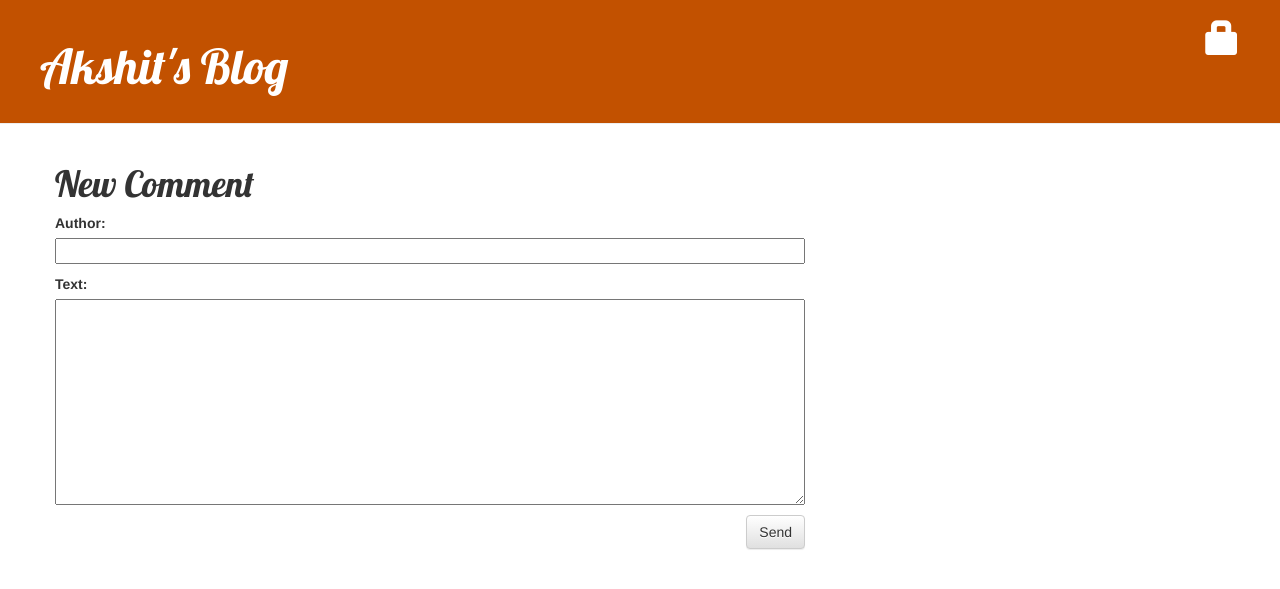
After one commit to akshit-adeshra/my-first-blog, a Django app: page /post/1/comment/ in a window 1280 px wide. The commit adds this page. Shown: the top 589 px of the page. Run offline with Django 3.2, Linux system fonts and the light colour scheme; data comes from the database, SQL or seed files in the repository; both versions use the stored data as it was after the commit; some libraries are stand-ins or nearby versions.

Commit message:
Comment Model added.

```diff
--- a/demo/admin.py
+++ b/demo/admin.py
@@ -1,4 +1,5 @@
 from django.contrib import admin
-from .models import Post
+from .models import Post, Comment
 # Register your models here.
 admin.site.register(Post)
+admin.site.register(Comment)
--- a/demo/forms.py
+++ b/demo/forms.py
@@ -1,6 +1,12 @@
 from django import forms
+from .models import Post, Comment
 
-class StudentForm(forms.Form):
-    first_name = forms.CharField(max_length=20)
-    last_name = forms.CharField(max_length=20)
-    email_id = forms.EmailField()
+class PostForm(forms.ModelForm):
+    class Meta:
+        model = Post
+        fields = ('title','text','reference')
+
+class CommentForm(forms.ModelForm):
+    class Meta:
+        model = Comment
+        fields = ('author','text')
--- a/demo/models.py
+++ b/demo/models.py
@@ -3,11 +3,12 @@ from django.utils import timezone
 from django.conf import settings
 # Create your models here.
 class Post(models.Model):
-    author = models.ForeignKey(settings.AUTH_USER_MODEL, on_delete=models.CASCADE)
-    title = models.CharField(max_length = 200)
-    text = models.TextField()
-    created_date = models.DateTimeField(default = timezone.now)
+    author = models.ForeignKey(settings.AUTH_USER_MODEL, on_delete=models.CASCADE, help_text='Select the Author')
+    title = models.CharField(max_length = 200, help_text = 'Enter title')
+    text = models.TextField(help_text = 'Enter text')
+    created_date = models.DateTimeField(default = timezone.now,)
     published_date = models.DateTimeField(null = True, blank = True)
+    reference = models.URLField(help_text='Enter the reference to your Blog Post', blank=True)
 
     def publish(self):
         self.published_date = timezone.now()
@@ -15,3 +16,20 @@ class Post(models.Model):
 
     def __str__(self):
         return self.title
+
+class Comment(models.Model):
+    post = models.ForeignKey('demo.Post', on_delete=models.CASCADE, related_name='comments')
+    author = models.CharField(max_length=200)
+    text = models.TextField()
+    created_date = models.DateTimeField(default = timezone.now)
+    approved_comment = models.BooleanField(default=False)
+
+    def approve(self):
+        self.approved_comment = True
+        self.save()
+
+    def __str__(self):
+        return self.text
+
+    def approved_comments(self):
+        return self.comments.filter(approved_comment=True)
--- a/demo/static/css/demo.css
+++ b/demo/static/css/demo.css
@@ -44,3 +44,7 @@ h1, h2, h3, h4 {
 .post h2 a, .post h2 a:visited {
     color: #000000;
 }
+
+.comment {
+    margin: 20px 0px 20px 20px;
+}
--- /dev/null
+++ b/demo/templates/demo/add_comment_to_post.html
@@ -0,0 +1,10 @@
+{% extends 'demo/base.html' %}
+
+{% block content %}
+    <h1>New Comment</h1>
+    <form method="POST" class="post-form">
+        {% csrf_token %}
+        {{ form.as_p }}
+        <button type="submit" class="save btn btn-default">Send</button>
+    </form>
+{% endblock %}
--- a/demo/templates/demo/base.html
+++ b/demo/templates/demo/base.html
@@ -4,12 +4,19 @@
         <title>Akshit's blog</title>
         <link rel="stylesheet" href="//maxcdn.bootstrapcdn.com/bootstrap/3.2.0/css/bootstrap.min.css">
         <link rel="stylesheet" href="//maxcdn.bootstrapcdn.com/bootstrap/3.2.0/css/bootstrap-theme.min.css">
+        <link href="//fonts.googleapis.com/css?family=Lobster&subset=latin,latin-ext" rel="stylesheet" type="text/css">
         <link rel="stylesheet" href="{% static 'css/demo.css' %}">
-        <link href="//fonts.googleapis.com/css?family=Lobster&subset=latin,latin-ext" rel="stylesheet" type="text/css">
     </head>
     <body>
         <div class="page-header">
-            <h1><a href="/">Akshit's Blog</a></h1>
+            {% if user.is_authenticated %}
+                <a href="{% url 'post_new'%}" class="top-menu"><span class="glyphicon glyphicon-plus"></span></a>
+                <a href="{% url 'post_draft_list' %}" class="top-menu"><span class="glyphicon glyphicon-inbox"></span></a>
+                <p class="top-menu">Hello {{ user.username }} <small><a href="{% url 'logout' %}"><span class="glyphicon glyphicon-log-out"></span></a></small></p>
+            {% else %}
+                <a href="{% url 'login' %}" class="top-menu"><span class="glyphicon glyphicon-lock"></span></a>
+            {% endif %}
+                <h1><a href="/">Akshit's Blog</a></h1>
         </div>
         <div class="content container">
             <div class="row">
--- a/demo/templates/demo/post_list.html
+++ b/demo/templates/demo/post_list.html
@@ -7,6 +7,8 @@
             </div>
             <h2><a href="{% url 'post_detail' pk=post.pk %}">{{ post.title }}</a></h2>
             <p>{{ post.text|linebreaksbr }}</p>
+            <a href="{% url 'post_detail' pk=post.pk %}">Comments: {{ post.approved_comments.count }}</a>
+            <p>{{ post.reference }}</p>
         </div>
     {% endfor %}
 {% endblock %}
--- a/demo/urls.py
+++ b/demo/urls.py
@@ -4,4 +4,13 @@ from . import views
 urlpatterns = [
     path('', views.post_list, name='post_list'),
     path('post/<int:pk>/', views.post_detail, name='post_detail'),
+    path('post/new/', views.post_new, name='post_new'),
+    path('post/<int:pk>/edit/', views.post_edit, name='post_edit'),
+    path('drafts/', views.post_draft_list , name = 'post_draft_list'),
+    path('post/<int:pk>/publish/', views.post_publish, name='post_publish'),
+    path('post/<pk>/remove/', views.post_remove, name='post_remove'),
+    path('post/<int:pk>/comment/', views.add_comment_to_post, name='add_comment_to_post'),
+    path('comment/<int:pk>/approve/', views.comment_approve, name='comment_approve'),
+    path('comment/<int:pk>/remove/', views.comment_remove, name='comment_remove'),
+
 ]
--- a/demo/views.py
+++ b/demo/views.py
@@ -1,12 +1,88 @@
-from django.shortcuts import render, get_object_or_404
+from django.shortcuts import render, get_object_or_404, redirect
 from django.utils import timezone
-from .models import Post
+from .models import Post, Comment
+from .forms import PostForm, CommentForm
+from django.contrib.auth.decorators import login_required
 
 # Create your views here.
+
 def post_list(request):
-    posts = Post.objects.filter(published_date__lte=timezone.now()).order_by('published_date')
+    posts = Post.objects.filter(published_date__lte=timezone.now()).order_by('-published_date',)
     return render(request,'demo/post_list.html', {'posts':posts})
+
 
 def post_detail(request, pk):
     post = get_object_or_404(Post, pk=pk)
     return render(request, 'demo/post_detail.html', {'post': post})
+
+@login_required
+def post_new(request):
+    if request.method == "POST":
+        form = PostForm(request.POST)
+        if form.is_valid():
+            post = form.save(commit=False)
+            post.author = request.user
+            # post.published_date = timezone.now()
+            post.save()
+            return redirect('post_detail', pk=post.pk)
+    else:
+        form = PostForm()
+    return render(request, 'demo/post_edit.html', {'form': form})
+
+@login_required
+def post_edit(request, pk):
+    post = get_object_or_404(Post, pk=pk)
+    if request.method == "POST":
+        form = PostForm(request.POST, instance=post)
+        if form.is_valid():
+            post = form.save(commit=False)
+            post.author = request.user
+            # post.published_date = timezone.now()
+            post.save()
+            return redirect('post_detail', pk=post.pk)
+    else:
+        form = PostForm(instance=post)
+    return render(request, 'demo/post_edit.html', {'form': form})
+
+@login_required
+def post_draft_list(request):
+    posts = Post.objects.filter(published_date__isnull=True).order_by('created_date')
+    return render(request, 'demo/post_draft_list.html', {'posts':posts})
+
+
+@login_required
+def post_publish(request, pk):
+    post = get_object_or_404(Post, pk=pk)
+    post.publish()
+    return redirect('post_detail',pk=pk)
+
+@login_required
+def post_remove(request, pk):
+    post = get_object_or_404(Post, pk=pk)
+    post.delete()
+    return redirect('post_list')
+
+def add_comment_to_post(request, pk):
+    post = get_object_or_404(Post, pk=pk)
+    if request.method == 'POST':
+        form = CommentForm(request.POST)
+        if form.is_valid():
+            comment = form.save(commit=False)
+            comment.post = post
+            comment.save()
+            return redirect('post_detail',pk=post.pk)
+    else:
+        form = CommentForm()
+    return render(request, 'demo/add_comment_to_post.html', {'form': form})
+
+@login_required
+def comment_approve(request, pk):
+    comment = get_object_or_404(Comment, pk = pk)
+    comment.save()
+    return redirect('demo/post_detail.html',pk = comment.post.pk)
+
+@login_required
+def comment_remove(request, pk):
+    comment = get_object_or_404(Comment, pk=pk)
+    comment.delete()
+    return redirect('demo/post_detail.html', pk = comment.post.pk)
--- a/pro1/urls.py
+++ b/pro1/urls.py
@@ -13,11 +13,14 @@ Including another URLconf
     1. Import the include() function: from django.conf.urls import url, include
     2. Add a URL to urlpatterns:  url(r'^blog/', include('blog.urls'))
 """
-from django.conf.urls import url
+# from django.conf.urls import url
 from django.contrib import admin
 from django.urls import path,include
+from django.contrib.auth import views
 
 urlpatterns = [
-    url(r'^admin/', admin.site.urls),
+    path('admin/', admin.site.urls),
+    path('accounts/login/', views.LoginView.as_view(), name='login'),
+    path('accounts/logout/', views.LogoutView.as_view(next_page='/'), name='logout'),
     path('', include('demo.urls'))
 ]
```
Also changed, not shown: demo/templates/demo/post_detail.html (+25 -0 lines), demo/templates/demo/post_draft_list.html (added, +12 -0 lines), demo/templates/demo/post_edit.html (added, +10 -0 lines), demo/templates/registration/login.html (added, +24 -0 lines), pro1/settings.py (+17 -3 lines), db.sqlite3, demo/migrations/0002_post_reference.py (added), demo/migrations/0003_auto_20201016_0913.py (added), demo/migrations/0004_comment.py (added), demo/migrations/0005_auto_20201016_1118.py (added).
